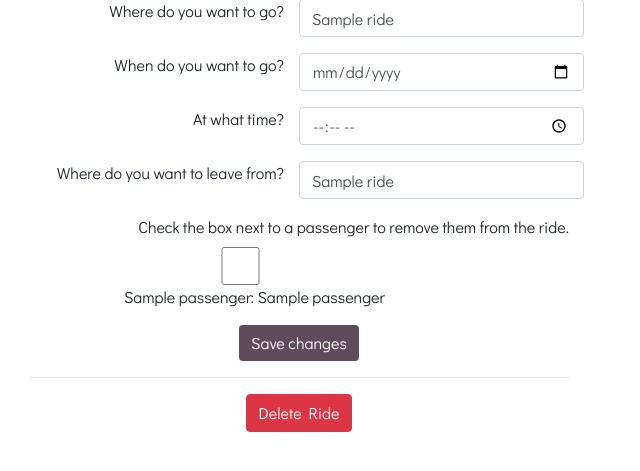
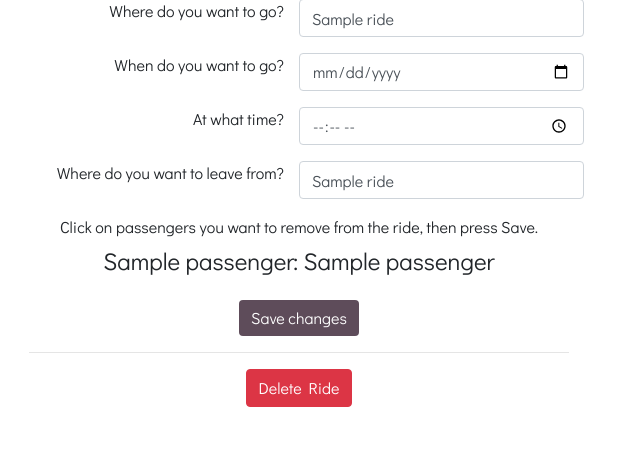
Before and after one commit to mes258/hikePool, a Flask app: template templates/edit.html in a window 1280 px wide. Shown: the part 213-684 px from the top of the page, without its empty margins (341-981 px from the left). Run offline with Flask 2, Linux system fonts and the light colour scheme; the template is opened without the code that fills it: most values are stand-ins (such as "Sample title", 1, 10 or a date in 2020); some libraries are stand-ins or nearby versions.

Commit message:
updated scripts, formatted passenger checks on edit ride

```diff
--- a/app.py
+++ b/app.py
@@ -206,7 +206,6 @@ def submit_feedback():
     feedback = request.form.get('feedback')
     with open("feedback.txt", "a") as feedbackFile:
         feedbackFile.write(feedback + "\n")
-
     return render_template('viewRides.html')
 
 def dumpRides(ride):
--- /dev/null
+++ b/static/stylesEdit.css
@@ -0,0 +1,10 @@
+#removePassengerSection .passengerCheckbox {
+  transition: all 0.5s;
+  /* display: none; */
+}
+
+.unpassengered {
+  text-decoration: line-through;
+  color: grey;
+  font-style: italic;
+}
--- a/templates/details.html
+++ b/templates/details.html
@@ -129,6 +129,5 @@
       crossorigin="anonymous"></script>
     <script src="https://cdnjs.cloudflare.com/ajax/libs/popper.js/1.14.7/umd/popper.min.js" integrity="sha384-UO2eT0CpHqdSJQ6hJty5KVphtPhzWj9WO1clHTMGa3JDZwrnQq4sF86dIHNDz0W1" crossorigin="anonymous"></script>
     <script src="https://stackpath.bootstrapcdn.com/bootstrap/4.3.1/js/bootstrap.min.js" integrity="sha384-JjSmVgyd0p3pXB1rRibZUAYoIIy6OrQ6VrjIEaFf/nJGzIxFDsf4x0xIM+B07jRM" crossorigin="anonymous"></script>
-    <script src="requests.js"></script>
   </body>
 </html>
--- a/templates/driveRide.html
+++ b/templates/driveRide.html
@@ -56,7 +56,7 @@
               </div>
               <div class="form-group row d-flex justify-content-center">
                 <label for="passengerNum" class="col-12 col-md-6">How many people can fit in your car?</label>
-                <input id="passengerNum" class="col-12 col-md-6 form-control" type="number" value="3" name="passengerNum" required>
+                <input id="passengerNum" class="col-12 col-md-6 form-control" type="number" value="4" name="passengerNum" required>
               </div>
               <div class="form-group row d-flex justify-content-center">
                 <label for="secretCode" class="col-12 col-md-6">Add a secret code</label>
@@ -79,6 +79,5 @@
       crossorigin="anonymous"></script>
     <script src="https://cdnjs.cloudflare.com/ajax/libs/popper.js/1.14.7/umd/popper.min.js" integrity="sha384-UO2eT0CpHqdSJQ6hJty5KVphtPhzWj9WO1clHTMGa3JDZwrnQq4sF86dIHNDz0W1" crossorigin="anonymous"></script>
     <script src="https://stackpath.bootstrapcdn.com/bootstrap/4.3.1/js/bootstrap.min.js" integrity="sha384-JjSmVgyd0p3pXB1rRibZUAYoIIy6OrQ6VrjIEaFf/nJGzIxFDsf4x0xIM+B07jRM" crossorigin="anonymous"></script>
-    <script src="requests.js"></script>
   </body>
 </html>
--- a/templates/edit.html
+++ b/templates/edit.html
@@ -7,6 +7,7 @@
     <link rel="stylesheet" href="https://stackpath.bootstrapcdn.com/bootstrap/4.3.1/css/bootstrap.min.css" integrity="sha384-ggOyR0iXCbMQv3Xipma34MD+dH/1fQ784/j6cY/iJTQUOhcWr7x9JvoRxT2MZw1T" crossorigin="anonymous">
     <link href="https://fonts.googleapis.com/css?family=Didact+Gothic&display=swap" rel="stylesheet">
     <link rel="stylesheet" href="{{url_for('static', filename='styles.css')}}" type="text/css">
+    <link rel="stylesheet" href="{{url_for('static', filename='stylesEdit.css')}}" type="text/css">
   </head>
   <body>
     <nav class="navbar navbar-expand-lg navbar-dark">
@@ -60,14 +61,13 @@
                 <label for="pickup" class="col-12 col-md-6">Where do you want to leave from?</label>
                 <input id="pickup" class="col-12 col-md-6 form-control" type="text" value="{{r[4]}}" name="pickUpSpot" required>
               </div>
-              <div class="form-group row d-flex justify-content-center">
-                <label class="col-12">Check the box next to a passenger to remove them from the ride.</label>
+              <div id="removePassengerSection" class="form-group row d-flex justify-content-center">
+                <label class="col-12 text-center">Click on passengers you want to remove from the ride, then press Save.</label>
                 {% for passenger in passengers %}
-                <div class="col-8">
-                  <input id="" class="col-8 form-control" type="checkbox" name="removedPassenger" value="{{passenger[3]}}">
-                  <span class="text-left">
-                    {{passenger[1]}}: {{passenger[2]}}
-                  </span>
+                <div class="col-12 text-center passenger">
+                  <h4>{{passenger[1]}}: {{passenger[2]}}</h4>
+                  <input id="passenger{{loop.index-1}}" class="col-8 form-control passengerCheckbox"
+                    type="checkbox" name="removedPassenger" value="{{passenger[3]}}" style="display: none;">
                 </div>
                 {% endfor %}
               </div>
@@ -93,6 +93,14 @@
       crossorigin="anonymous"></script>
     <script src="https://cdnjs.cloudflare.com/ajax/libs/popper.js/1.14.7/umd/popper.min.js" integrity="sha384-UO2eT0CpHqdSJQ6hJty5KVphtPhzWj9WO1clHTMGa3JDZwrnQq4sF86dIHNDz0W1" crossorigin="anonymous"></script>
     <script src="https://stackpath.bootstrapcdn.com/bootstrap/4.3.1/js/bootstrap.min.js" integrity="sha384-JjSmVgyd0p3pXB1rRibZUAYoIIy6OrQ6VrjIEaFf/nJGzIxFDsf4x0xIM+B07jRM" crossorigin="anonymous"></script>
-    <script src="requests.js"></script>
+    <script>
+      $(document).ready(function() {
+        $('.passenger').on('click', function() {
+          let $checkbox = $(this).find('input');
+          $checkbox.prop('checked', !$checkbox.prop('checked'));
+          $(this).toggleClass('unpassengered');
+        });
+      });
+    </script>
   </body>
 </html>
--- a/templates/faq.html
+++ b/templates/faq.html
@@ -104,7 +104,6 @@
       ];
 
       $(document).ready(function() {
-
         // generate all the questions and answers
         let questionHTML = '';
         $.each(qa, function(index, section) {
--- a/templates/join.html
+++ b/templates/join.html
@@ -70,6 +70,5 @@
       crossorigin="anonymous"></script>
     <script src="https://cdnjs.cloudflare.com/ajax/libs/popper.js/1.14.7/umd/popper.min.js" integrity="sha384-UO2eT0CpHqdSJQ6hJty5KVphtPhzWj9WO1clHTMGa3JDZwrnQq4sF86dIHNDz0W1" crossorigin="anonymous"></script>
     <script src="https://stackpath.bootstrapcdn.com/bootstrap/4.3.1/js/bootstrap.min.js" integrity="sha384-JjSmVgyd0p3pXB1rRibZUAYoIIy6OrQ6VrjIEaFf/nJGzIxFDsf4x0xIM+B07jRM" crossorigin="anonymous"></script>
-    <script src="requests.js"></script>
   </body>
 </html>
--- a/templates/privacy.html
+++ b/templates/privacy.html
@@ -31,9 +31,6 @@
             <li class="nav-item">
               <a class="nav-link active" href="{{url_for('privacy')}}">Privacy</a>
             </li>
-            <li class="nav-item">
-                <a class="nav-link" href="{{url_for('feedback')}}">Feedback</a>
-            </li>
           </ul>
         </div>
       </nav>
@@ -51,6 +48,7 @@
           <p>Secret codes are used to ensure only the driver can modify a ride.</p>
           <h4>Image Credits</h4>
           Image by <a href="https://unsplash.com/@kimonmaritz?utm_medium=referral&amp;utm_campaign=photographer-credit&amp;utm_content=creditBadge">Kimon Maritz</a> from <a href="https://unsplash.com/photos/jl2T_E4tUyo">Unsplash</a><br>
+          Image by <a href="https://pixabay.com/users/asmuSe-3280612/?utm_source=link-attribution&amp;utm_medium=referral&amp;utm_campaign=image&amp;utm_content=1749508">畅 苏</a> from <a href="https://pixabay.com/?utm_source=link-attribution&amp;utm_medium=referral&amp;utm_campaign=image&amp;utm_content=1749508">Pixabay</a><br>
           Image by <a href="https://pixabay.com/users/fxxu-199315/?utm_source=link-attribution&amp;utm_medium=referral&amp;utm_campaign=image&amp;utm_content=1645078">fxxu</a> from <a href="https://pixabay.com/?utm_source=link-attribution&amp;utm_medium=referral&amp;utm_campaign=image&amp;utm_content=1645078">Pixabay</a><br>
           Image by <a href="https://pixabay.com/users/12019-12019/?utm_source=link-attribution&amp;utm_medium=referral&amp;utm_campaign=image&amp;utm_content=1581879">David Mark</a> from <a href="https://pixabay.com/?utm_source=link-attribution&amp;utm_medium=referral&amp;utm_campaign=image&amp;utm_content=1581879">Pixabay</a><br>
           Image by <a href="https://pixabay.com/users/csr_ch-9840180/?utm_source=link-attribution&amp;utm_medium=referral&amp;utm_campaign=image&amp;utm_content=3784005">Christophe Schindler</a> from <a href="https://pixabay.com/?utm_source=link-attribution&amp;utm_medium=referral&amp;utm_campaign=image&amp;utm_content=3784005">Pixabay</a><br>
--- a/templates/riders.html
+++ b/templates/riders.html
@@ -126,6 +126,5 @@
       crossorigin="anonymous"></script>
     <script src="https://cdnjs.cloudflare.com/ajax/libs/popper.js/1.14.7/umd/popper.min.js" integrity="sha384-UO2eT0CpHqdSJQ6hJty5KVphtPhzWj9WO1clHTMGa3JDZwrnQq4sF86dIHNDz0W1" crossorigin="anonymous"></script>
     <script src="https://stackpath.bootstrapcdn.com/bootstrap/4.3.1/js/bootstrap.min.js" integrity="sha384-JjSmVgyd0p3pXB1rRibZUAYoIIy6OrQ6VrjIEaFf/nJGzIxFDsf4x0xIM+B07jRM" crossorigin="anonymous"></script>
-    <script src="{{url_for('static', filename='requests.js')}}"></script>
   </body>
 </html>
--- a/templates/viewRides.html
+++ b/templates/viewRides.html
@@ -3,7 +3,7 @@
   <head>
     <meta charset="utf-8">
     <meta name="viewport" content="width=device-width, initial-scale=1, shrink-to-fit=no">
-    <title>Hitch a Ride</title>
+    <title>Hitch a Ride | All Rides</title>
     <link rel="stylesheet" href="https://stackpath.bootstrapcdn.com/bootstrap/4.3.1/css/bootstrap.min.css" integrity="sha384-ggOyR0iXCbMQv3Xipma34MD+dH/1fQ784/j6cY/iJTQUOhcWr7x9JvoRxT2MZw1T" crossorigin="anonymous">
     <link href="https://fonts.googleapis.com/css?family=Didact+Gothic&display=swap" rel="stylesheet">
     <link rel="stylesheet" href="{{url_for('static', filename='styles.css')}}" type="text/css">
@@ -136,6 +136,5 @@
       crossorigin="anonymous"></script>
     <script src="https://cdnjs.cloudflare.com/ajax/libs/popper.js/1.14.7/umd/popper.min.js" integrity="sha384-UO2eT0CpHqdSJQ6hJty5KVphtPhzWj9WO1clHTMGa3JDZwrnQq4sF86dIHNDz0W1" crossorigin="anonymous"></script>
     <script src="https://stackpath.bootstrapcdn.com/bootstrap/4.3.1/js/bootstrap.min.js" integrity="sha384-JjSmVgyd0p3pXB1rRibZUAYoIIy6OrQ6VrjIEaFf/nJGzIxFDsf4x0xIM+B07jRM" crossorigin="anonymous"></script>
-    <script src="../static/requests.js"></script>
   </body>
 </html>
```
Also changed, not shown: templates/drivers.html (+0 -7 lines), templates/feedback.html (+7 -3 lines).
